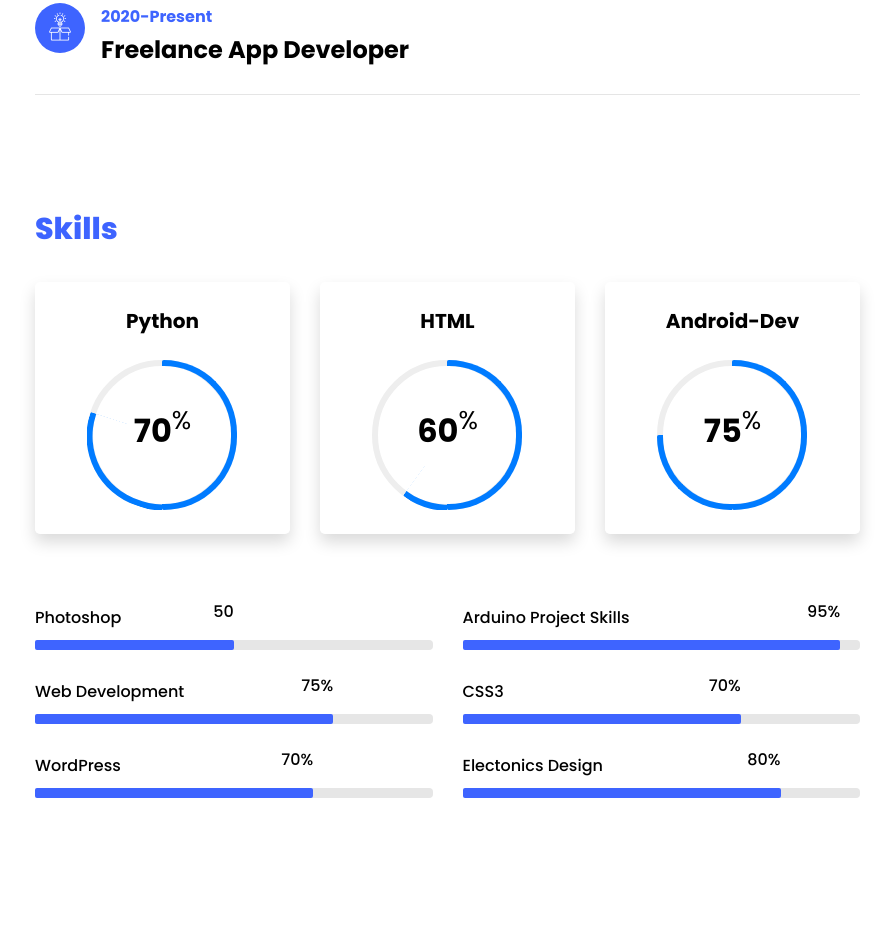
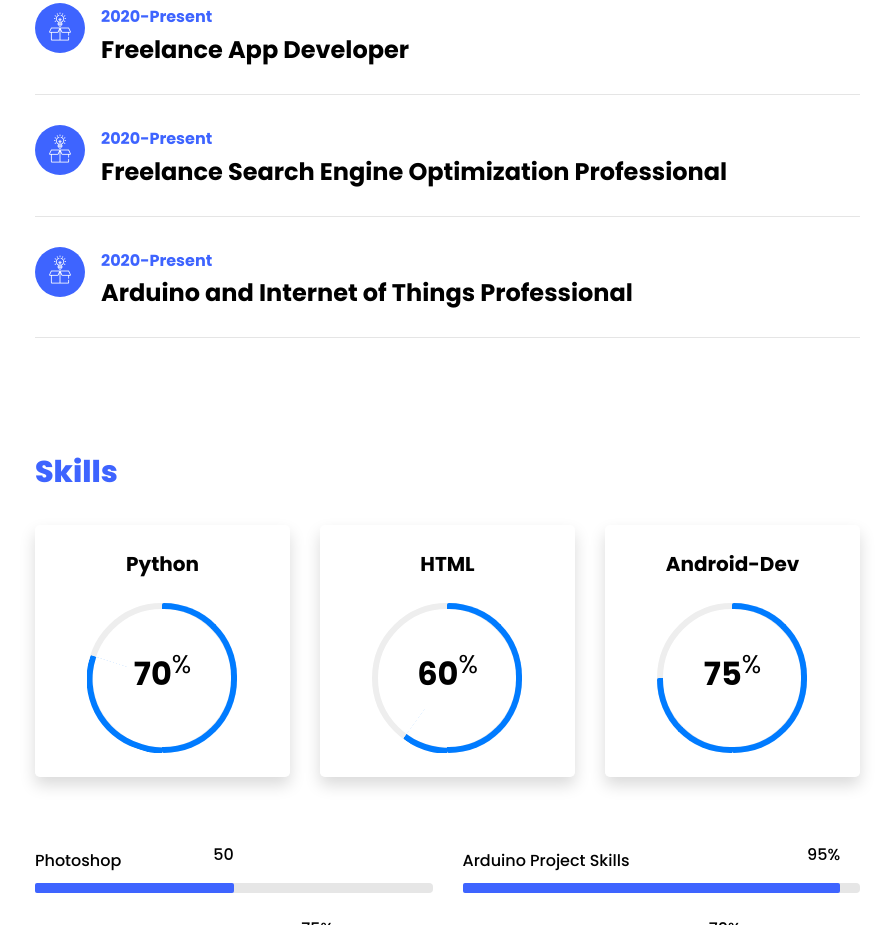
Before and after one commit to scorpalpha/nikhilms, a plain HTML site: page index.html in a window 1280 px wide. Shown: the part 3337-4262 px from the top of the page, without its empty margins (335-1229 px from the left). Drawn offline with Linux system fonts and the light colour scheme; files whose address does not match are found by name.

Commit message:
Updated index.html

```diff
--- a/index.html
+++ b/index.html
@@ -264,6 +264,28 @@
 					    	<div class="text pl-3">
 		    					<span class="date">2020-Present</span>
 		    					<h2>Freelance App Developer</h2>
+		    					<span class="position"></span>
+		    					<p></p>
+		    				</div>
+	    				</div>
+              <div class="resume-wrap d-flex ftco-animate">
+	    					<div class="icon d-flex align-items-center justify-content-center">
+					    		<span class="flaticon-ideas"></span>
+					    	</div>
+					    	<div class="text pl-3">
+		    					<span class="date">2020-Present</span>
+		    					<h2>Freelance Search Engine Optimization Professional</h2>
+		    					<span class="position"></span>
+		    					<p></p>
+		    				</div>
+	    				</div>
+              <div class="resume-wrap d-flex ftco-animate">
+	    					<div class="icon d-flex align-items-center justify-content-center">
+					    		<span class="flaticon-ideas"></span>
+					    	</div>
+					    	<div class="text pl-3">
+		    					<span class="date">2020-Present</span>
+		    					<h2>Arduino and Internet of Things Professional</h2>
 		    					<span class="position"></span>
 		    					<p></p>
 		    				</div>
```
